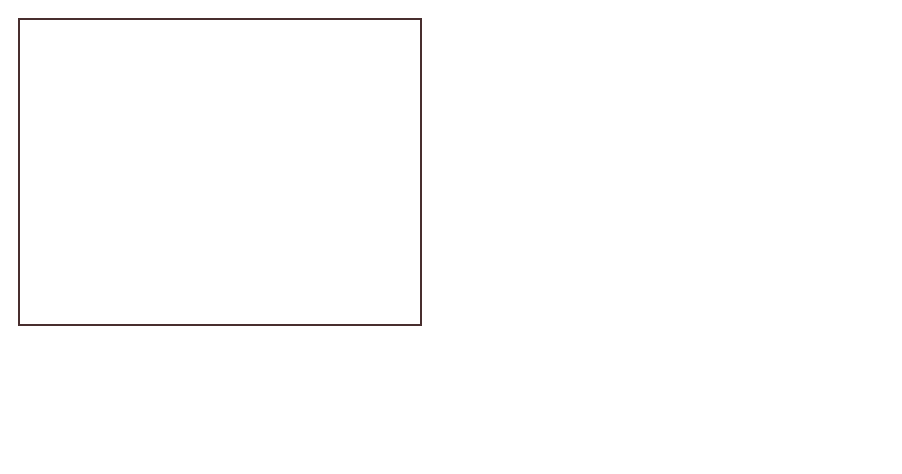
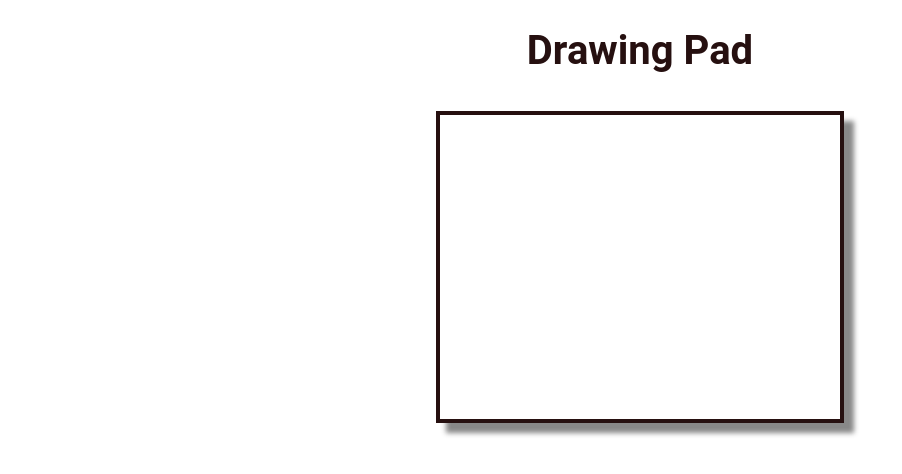
Before and after one commit to idev74/draw-it-component, a website: page index.html in a window 1280 px wide. Shown: the whole page, without its empty margins (0-902 px from the left). Drawn offline with Linux system fonts and the light colour scheme.

Commit message:
added styles to homepage

```diff
--- a/index.html
+++ b/index.html
@@ -9,8 +9,11 @@
 </head>
 
 <body>
-    <div class="drawing-pad-container">
-        <drawing-pad width="400" height="300"></drawing-pad>
+    <h1>Drawing Pad</h1>
+    <div class="wrapper">
+        <div class="drawing-pad-container">
+            <drawing-pad width="400" height="300"></drawing-pad>
+        </div>
     </div>
     <script type="module" src="src/drawing-pad.js"></script>
 </body>
--- a/styles.css
+++ b/styles.css
@@ -1,9 +1,21 @@
 .drawing-pad-container {
     display: inline-block;
-    border: 2px solid #482e2e;
+    align-items: center;
+    justify-content: center;
+    border: 4px solid #261010;
+    box-shadow: 10px 10px 5px #888888;
     margin: 10px;
   }
 
-  drawing-pad {
-    display: block;
+  .wrapper {
+    display: flex;
+    align-items: center;
+    justify-content: center;
   }
+
+  h1 {
+    text-align: center;
+    font-family: 'Roboto', sans-serif;
+    font-size: 2.5em;
+    color: #261010;
+  }
```
